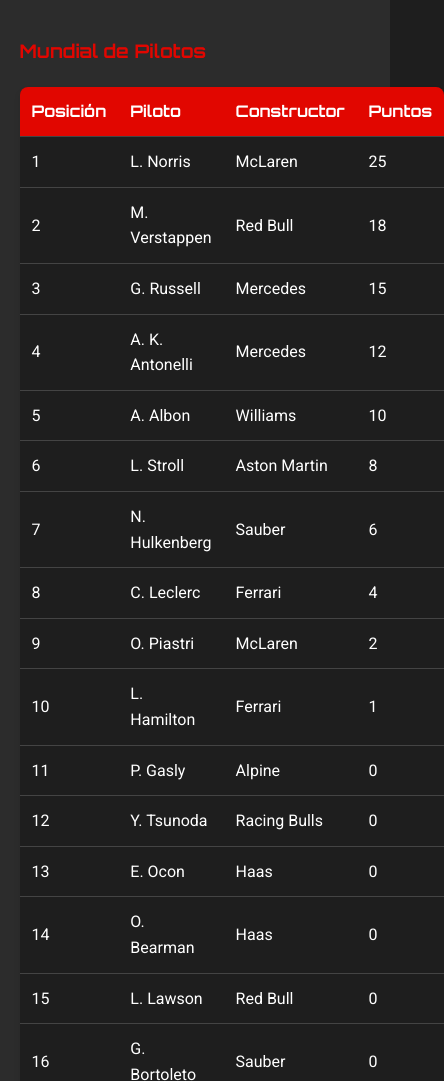
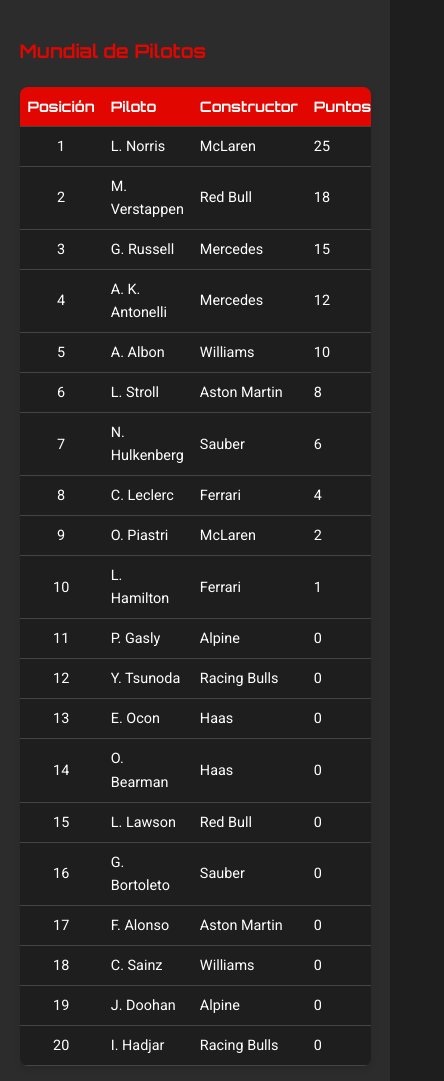
Before and after one commit to franvr13/F1-2025, a plain HTML site: page index.html in a window 390 px wide. Shown: the part 3419-4500 px from the top of the page, 444 px wide, since content can reach past the window. Drawn offline with Linux system fonts and the light colour scheme; a script that the page names is missing.

Commit message:
Ajustes para dispositivos móviles.

```diff
--- a/styles.css
+++ b/styles.css
@@ -391,3 +391,31 @@
         width: 60%;
     }
 }
+
+@media (max-width: 768px) {
+    #driver-standings th,
+    #driver-standings td {
+        padding: 8px;
+        font-size: 0.9rem;
+    }
+
+    #driver-standings th:nth-child(1),
+    #driver-standings td:nth-child(1) {
+        width: 10%;
+        text-align: center;
+    }
+
+    #driver-standings th:nth-child(2),
+    #driver-standings td:nth-child(2),
+    #driver-standings th:nth-child(3),
+    #driver-standings td:nth-child(3),
+    #driver-standings th:nth-child(4),
+    #driver-standings td:nth-child(4) {
+        width: 30%;
+    }
+
+    #driver-standings {
+        overflow-x: auto;
+        display: block;
+    }
+}
```
